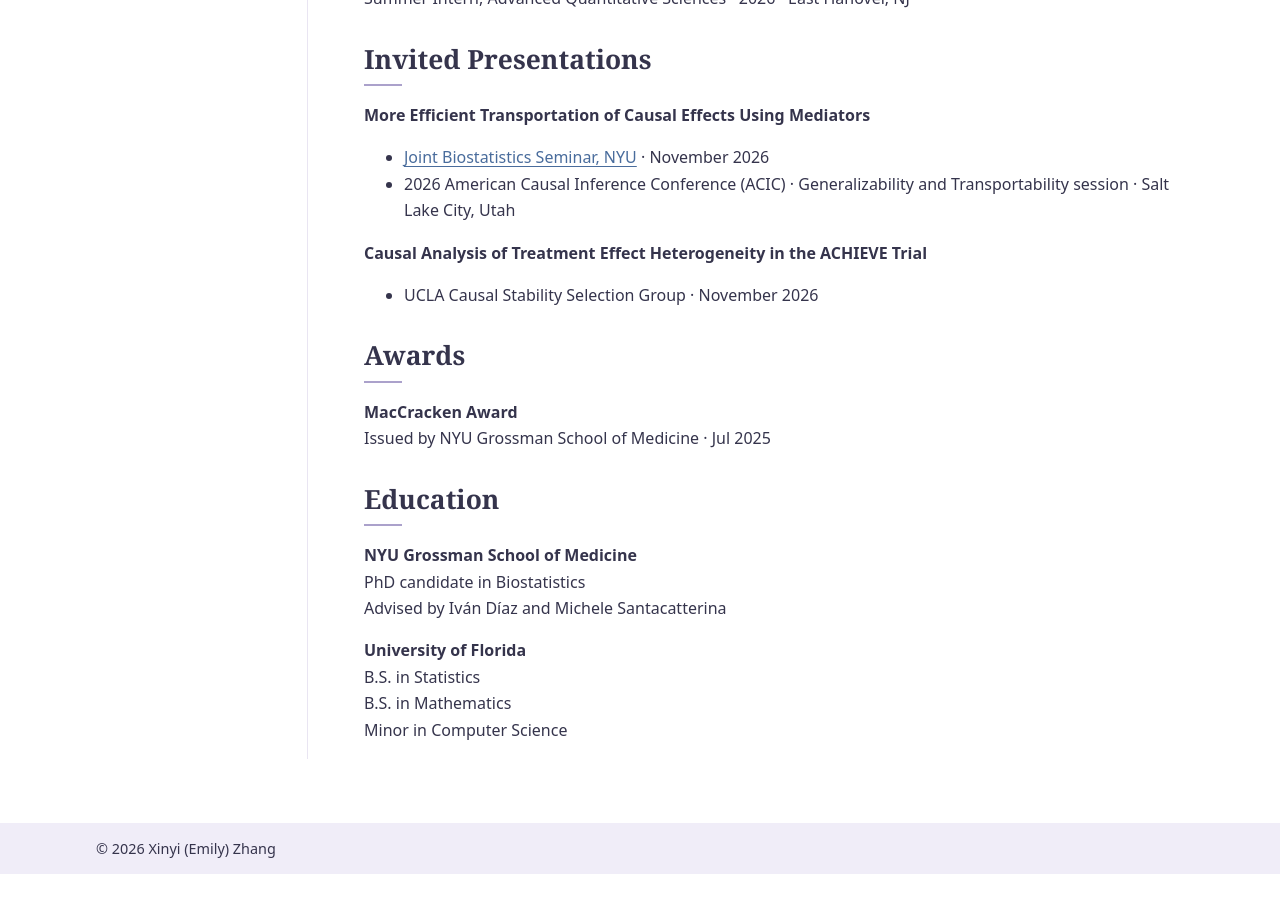
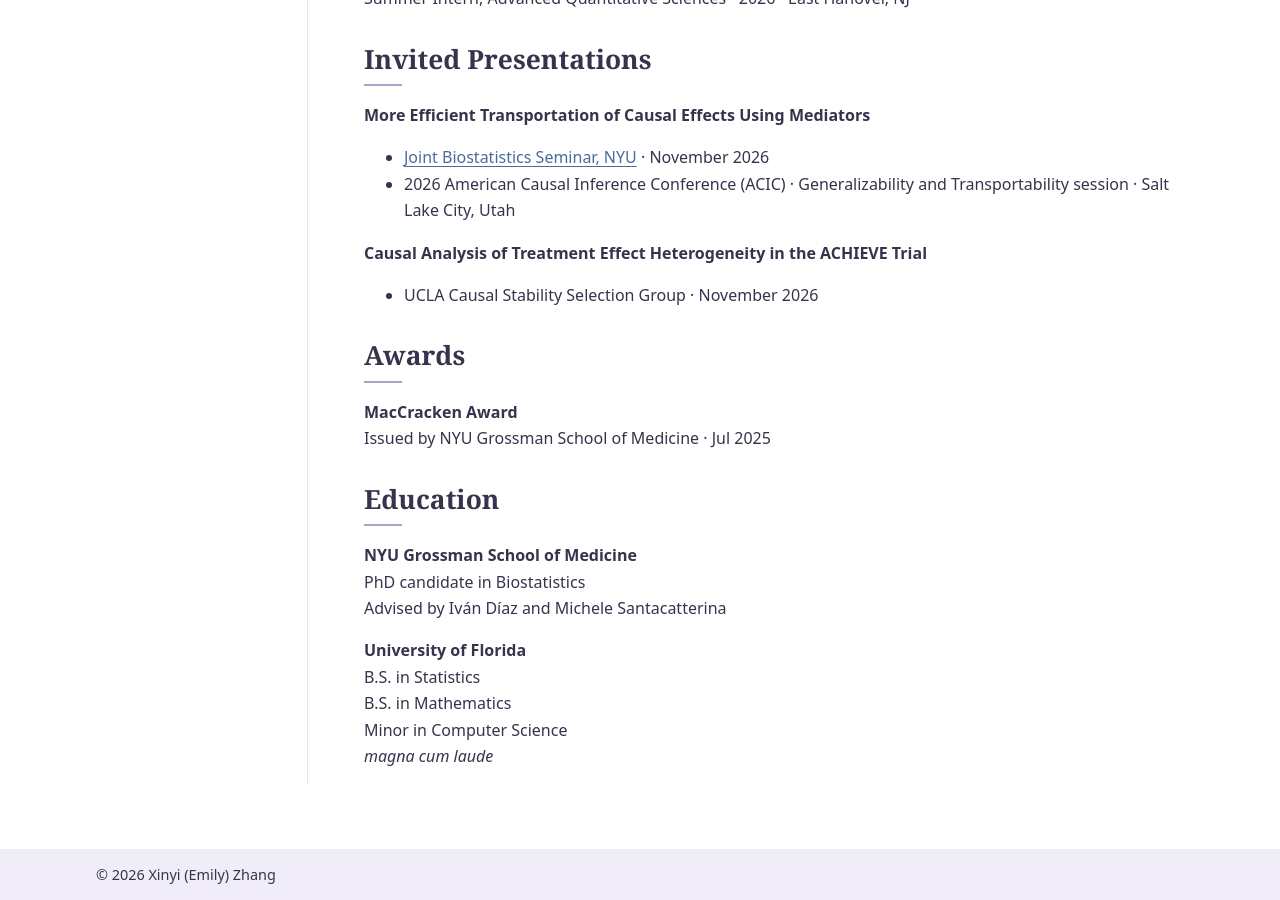
Before and after one commit to XinyiEmilyZhang/xinyiemilyzhang.github.io, a Jekyll site: the page built from index.html, in a window 1280 px wide and 900 px high, scrolled down 1666 px. Built offline with Jekyll 4.4.1, drawn with Linux system fonts in a browser that asks for light colours; before the commit the page ends 2540 px from its top, so only the background shows below that.

Commit message:
Update index.html

```diff
--- a/index.html
+++ b/index.html
@@ -55,5 +55,5 @@ Summer Intern, Advanced Quantitative Sciences · 2026 · East Hanover, NJ</p>
 <section aria-labelledby="education">
 <h2 id="education">Education</h2>
 <p><strong>NYU Grossman School of Medicine</strong><br>PhD candidate in Biostatistics<br>Advised by Iván Díaz and Michele Santacatterina</p>
-<p><strong>University of Florida</strong><br>B.S. in Statistics<br>B.S. in Mathematics<br>Minor in Computer Science</p>
+<p><strong>University of Florida</strong><br>B.S. in Statistics<br>B.S. in Mathematics<br>Minor in Computer Science<br><em>magna cum laude</em></p>
 </section>
```
